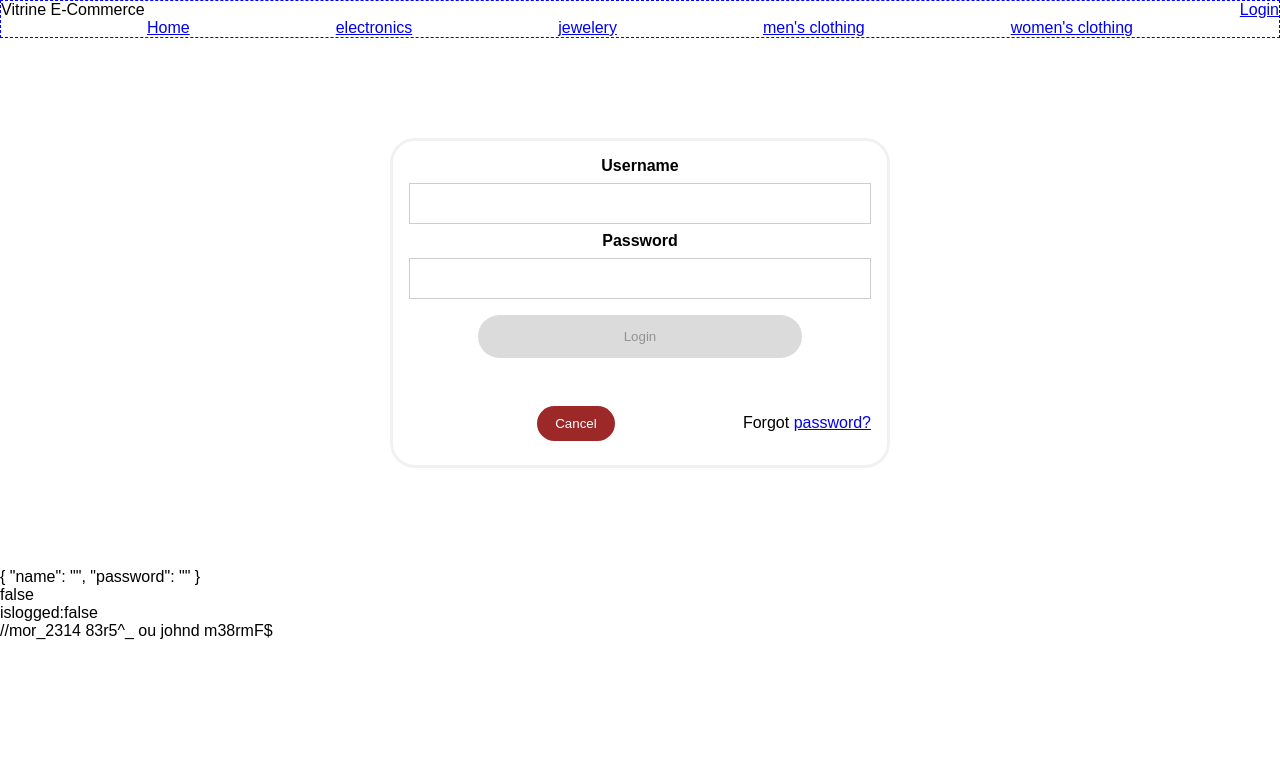
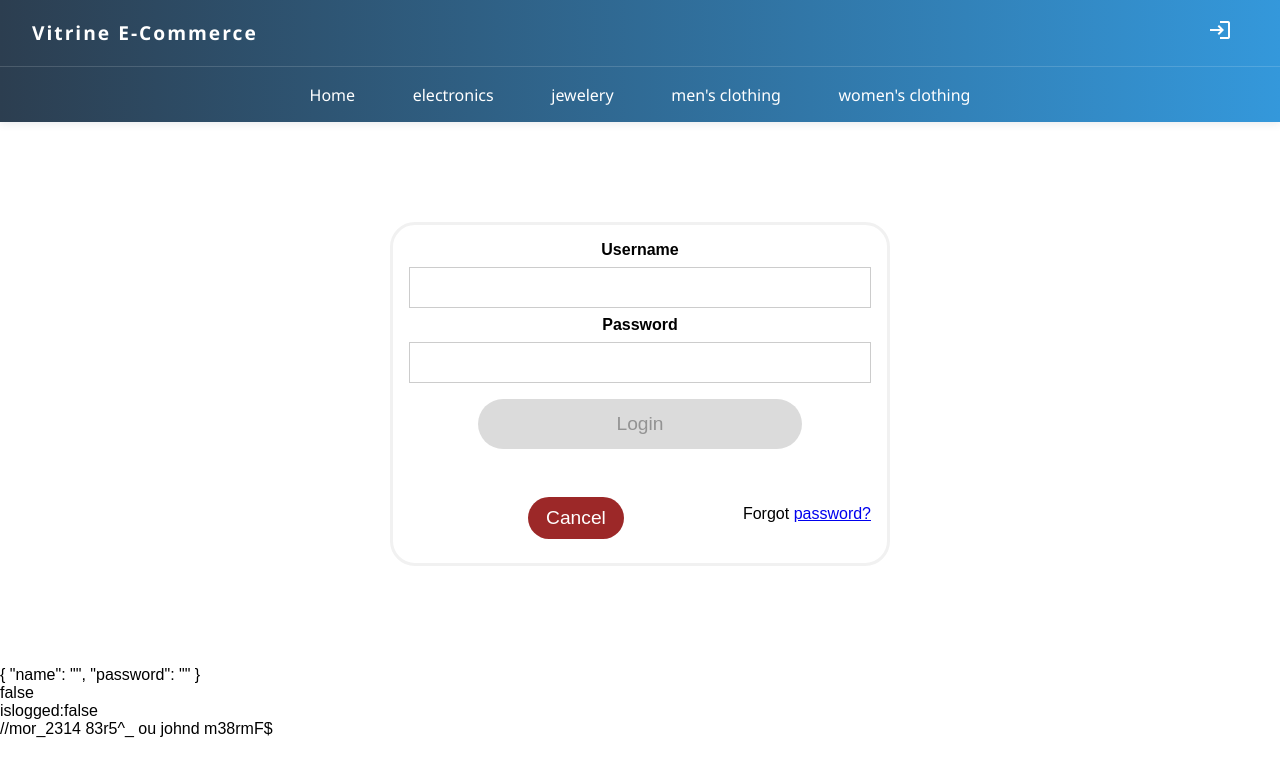
Before and after one commit to Wendell2130/vitrine, an Angular app: page /login in a window 1280 px wide. Shown: the top 776 px of the page. Built offline with nearby package versions, Linux system fonts and the light colour scheme.

Commit message:
css navbar e icons material

```diff
--- a/src/app/core/services/cart-service.ts
+++ b/src/app/core/services/cart-service.ts
@@ -4,7 +4,7 @@ import { forkJoin, map, Observable, switchMap } from 'rxjs';
 import { Icart } from '../../models/cart-interface';
 import { ProductService } from './product-service';
 import { Iproduct } from '../../models/product-interface';
-import { CartView } from '../../models/cart-view-intercface';
+import { CartView, ProductView } from '../../models/cart-view-intercface';
 const URL = 'https://fakestoreapi.com/';
 @Injectable({
   providedIn: 'root'
@@ -14,8 +14,8 @@ export class CartService {
   private _http = inject(HttpClient);
   private _productService = inject(ProductService);
 
-getCartsViewByIdUser(userId: number): Observable<any[]> {
-  return this._http.get<any[]>(URL + 'carts/user/' + userId).pipe(
+getCartsViewByIdUser(userId: number): Observable<CartView[] | null> {
+  return this._http.get<CartView[]>(URL + 'carts/user/' + userId).pipe(
     switchMap(carts => {
       const cartWithDetails$ = carts.map(cart => {
         const productDetails$ = cart.products.map((item: any) =>
--- a/src/app/features/login-component/login-component.scss
+++ b/src/app/features/login-component/login-component.scss
@@ -18,7 +18,9 @@ input {
 
 
 button {
-  background-color: #1504aa;
+
+  background-color: #3498db;
+  font-size: 1.2rem;
   border-radius: 25px;
   color: white;
   padding: 14px 20px;
--- a/src/app/models/cart-view-intercface.ts
+++ b/src/app/models/cart-view-intercface.ts
@@ -3,7 +3,7 @@ export interface CartView {
     userId: number
     date: string
     products: ProductView[]
-    totalBuy: number
+
 }
 export interface ProductView {
     productId: number
--- a/src/app/shared/navbar-component/navbar-component.html
+++ b/src/app/shared/navbar-component/navbar-component.html
@@ -3,11 +3,11 @@
         <span>Vitrine E-Commerce</span>
            <span>{{authService.currentUser()?.name?.firstname}}</span>
          @if(authService.isLoggedIn()){
-        <a routerLink="admin">Admin Area</a>
-        <a routerLink="cart">Cart</a>
-        <a routerLink="login" (click)="logout()">logout</a>
+        <a routerLink="admin"><i class="material-icons">manage_accounts</i></a>
+        <a routerLink="cart"><i class="material-icons">shopping_cart</i></a>
+        <a routerLink="login" (click)="logout()"><i class="material-icons">logout</i></a>
         }@else{
-        <a routerLink="login">Login</a>
+        <a routerLink="login"><i class="material-icons">login</i></a>
         }
     </div>
     <div class="line-two">
--- a/src/app/shared/navbar-component/navbar-component.scss
+++ b/src/app/shared/navbar-component/navbar-component.scss
@@ -1,13 +1,62 @@
-nav{
-  display: flex;
-  flex-direction: column;
-  border:1px dashed blue;
+nav {
+  background: linear-gradient(90deg, #2c3e50 0%, #3498db 100%);
+  color: #fff;
+  font-family: 'Segoe UI', Arial, sans-serif;
+  box-shadow: 0 2px 8px rgba(44, 62, 80, 0.1);
+
+  .line-one, .line-two {
+    display: flex;
+    align-items: center;
+    padding: 0.75rem 2rem;
+    gap: 1.5rem;
+  }
+
+  .line-one {
+    justify-content: space-between;
+    border-bottom: 1px solid rgba(255,255,255,0.15);
+
+    span:first-child {
+      font-weight: bold;
+      font-size: 1.2rem;
+      letter-spacing: 2px;
+    }
+
+    span:last-child {
+      margin-left: 1rem;
+      font-style: italic;
+      color: #ecf0f1;
+    }
+
+    a {
+      color: #fff;
+      text-decoration: none;
+      padding: 0.4rem 1rem;
+      border-radius: 4px;
+      transition: background 0.2s;
+      font-size: 1rem;
+
+      &:hover {
+        background: rgba(255,255,255,0.12);
+      }
+    }
+  }
+
+  .line-two {
+    justify-content: center;
+    gap: 2rem;
+
+    a {
+      color: #fff;
+      text-decoration: none;
+      font-weight: 500;
+      padding: 0.3rem 0.8rem;
+      border-radius: 3px;
+      transition: background 0.2s, color 0.2s;
+
+      &:hover {
+        background: #2980b9;
+        color: #f1c40f;
+      }
+    }
+  }
 }
-.line-one{
-  display: flex;
-  justify-content: space-between;
-}
-.line-two{
-  display: flex;
-  justify-content: space-evenly;
-}
--- a/src/index.html
+++ b/src/index.html
@@ -6,6 +6,7 @@
   <base href="/">
   <meta name="viewport" content="width=device-width, initial-scale=1">
   <link rel="icon" type="image/x-icon" href="favicon.ico">
+  <link rel="stylesheet" href="https://fonts.googleapis.com/icon?family=Material+Icons">
 </head>
 <body>
   <app-root></app-root>
--- a/src/styles.scss
+++ b/src/styles.scss
@@ -8,4 +8,5 @@
 html, body {
   height: 100%;
   font-family: Arial, Helvetica, sans-serif;
+  font-size: 16px;
 }
```
